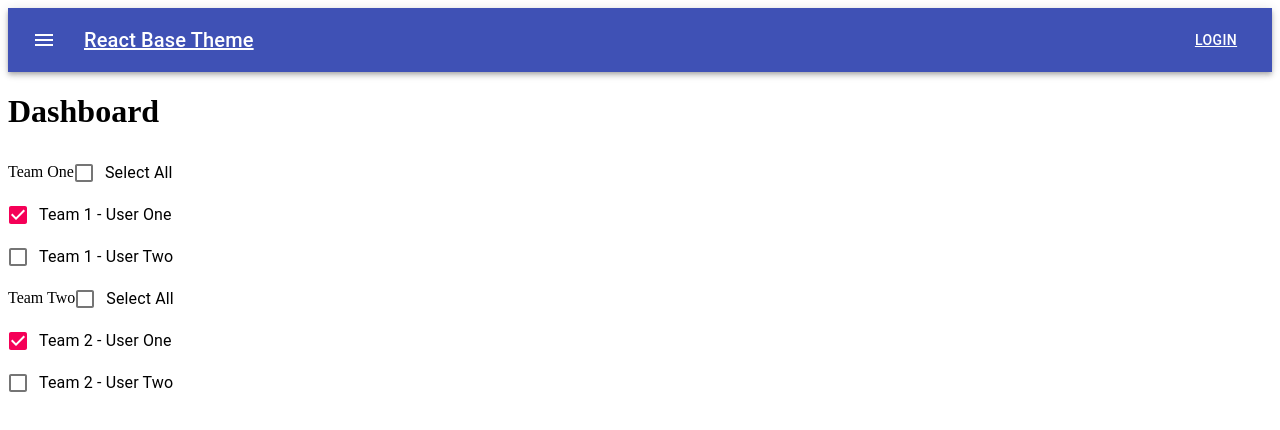
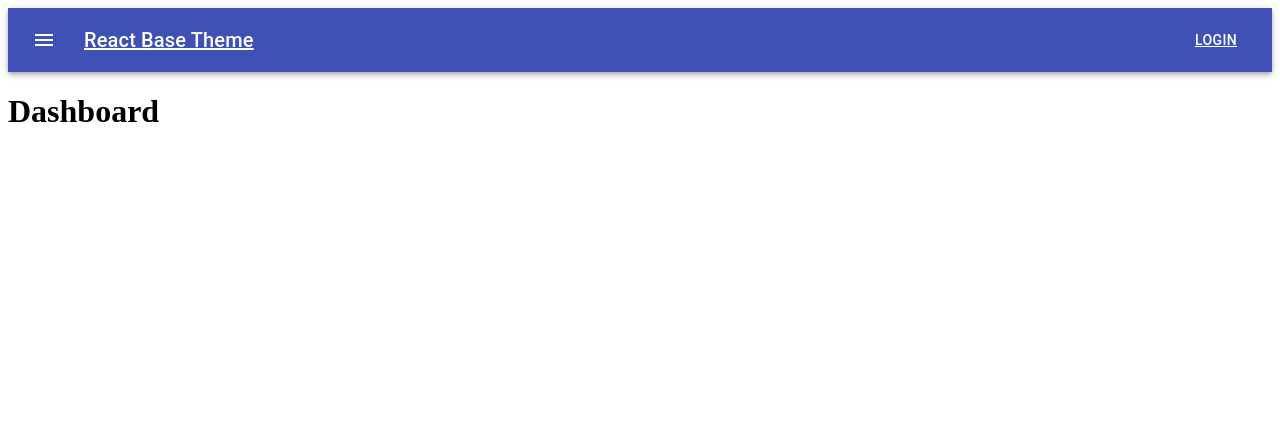
Before and after one commit to AlexCharlton93/react-base-project, a React (Create React App) app: page / in a window 1280 px wide. Shown: the top 430 px of the page. Built offline with nearby package versions, Linux system fonts and the light colour scheme.

Commit message:
Removed CheckboxGroup component

```diff
--- a/src/Pages/Dashboard/Dashboard.jsx
+++ b/src/Pages/Dashboard/Dashboard.jsx
@@ -1,47 +1,10 @@
 import React from 'react';
-import CheckboxGroup from '../../components/CheckboxGroup';
 
 const Dashboard = () => {
-  const teams = [
-    {
-      name: 'Team One',
-      users: [
-        {
-          selected: true,
-          userId: 'T1U1',
-          userName: 'Team 1 - User One',
-        },
-        {
-          selected: false,
-          userId: 'T1U2',
-          userName: 'Team 1 - User Two',
-        },
-      ]
-    },
-    {
-      name: 'Team Two',
-      users: [
-        {
-          selected: true,
-          userId: 'T2U1',
-          userName: 'Team 2 - User One',
-        },
-        {
-          selected: false,
-          userId: 'T2U2',
-          userName: 'Team 2 - User Two',
-        },
-      ]
-    },
-  ];
-
   return (
     <div className="dashboard-wrapper">
       <div className="dashboard-content">
         <h1>Dashboard</h1>
-        <CheckboxGroup
-          data={teams}
-        />
       </div>
     </div>
   );
--- a/src/components/CheckboxGroup/CheckboxGroup.jsx
+++ /dev/null
@@ -1,82 +0,0 @@
-import React, { useState }from 'react';
-import PropTypes from 'prop-types';
-import Checkbox from '@material-ui/core/Checkbox';
-import FormControlLabel from '@material-ui/core/FormControlLabel';
-import { useStyles } from './CheckboxGroup.styles';
-
-const CheckboxGroup = ({
-  data,
-}) => {
-  const classes = useStyles();
-  const [checkboxData, setCheckboxData] = useState(data);
-
-  const handleChange = (name, value, team) => {
-    console.log('name', name);
-    console.log('value', value);
-    console.log('team', team);
-
-    // Todo: Find the user that has been selected
-
-    // Todo: Update value based on the value passed in
-
-    // Todo: Re-assign to whole object, how..??
-  }
-
-  const handleSelectAll = (team) => {
-    console.log('team', team);
-    team.users.forEach(user => {
-      // Todo: Need to assign to new object instead of property re-assign
-      user.selected = true;
-    });
-
-    // Todo: Re-assign team to state, how..?
-  }
-
-  const nodeSelectableTeams = checkboxData.map(team => {
-    return (
-      <>
-        {team.name}
-        <FormControlLabel
-          control={(
-            <Checkbox
-              key={team.name}
-              name={team.name}
-              checked={false}
-              onChange={() => handleSelectAll(team)}
-            />
-          )}
-          label="Select All"
-        />
-        {team.users.map(user => {
-          return (
-            <div key={user.userId} className={classes.group}>
-              <FormControlLabel
-                control={(
-                  <Checkbox
-                    key={user.userId}
-                    name={user.userId}
-                    checked={user.selected}
-                    onChange={(event) => handleChange(event.target.name, event.target.checked, team)}
-                  />
-                )}
-                label={user.userName}
-              />
-            </div>
-          );
-        })}
-      </>
-    );
-  })
-
-  return (
-    <>
-      {nodeSelectableTeams}
-    </>
-  );
-}
-
-CheckboxGroup.propTypes = {
-  data: PropTypes.arrayOf(Object).isRequired,
-};
-
-export default CheckboxGroup;
--- a/src/components/CheckboxGroup/CheckboxGroup.styles.js
+++ /dev/null
@@ -1,7 +0,0 @@
-import { makeStyles } from '@material-ui/core/styles';
-
-export const useStyles = makeStyles((theme) => ({
-  group: {
-    display: 'flex',
-  },
-}));
--- a/src/components/CheckboxGroup/index.js
+++ /dev/null
@@ -1 +0,0 @@
-export { default } from './CheckboxGroup';
```
